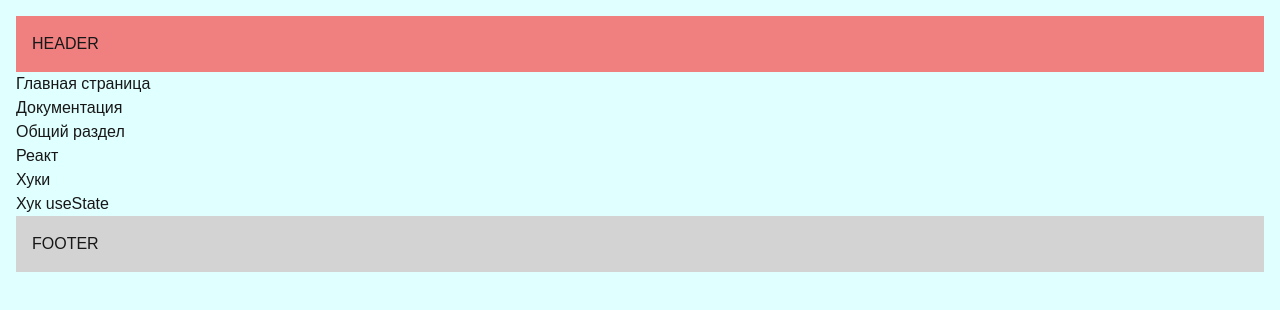
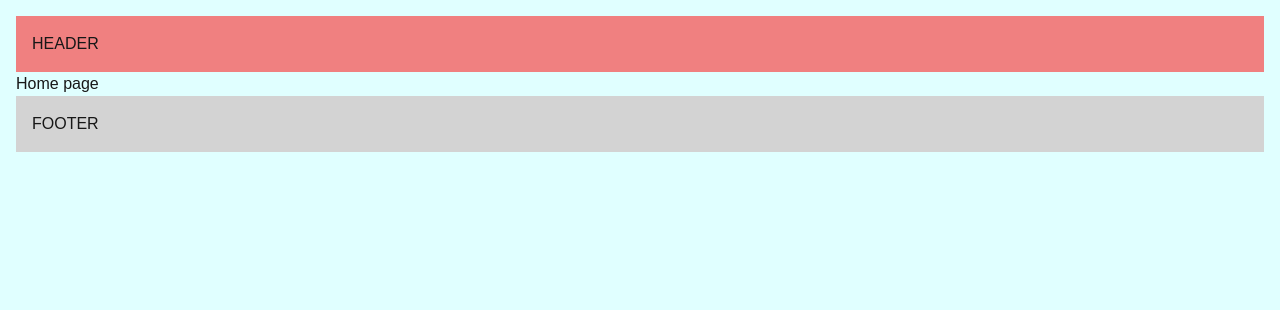
Before and after one commit to OlhaFedorets/next-app, a Next.js app: page / in a window 1280 px wide. Shown: the top 310 px of the page. Built offline with nearby package versions, Linux system fonts and the light colour scheme.

Commit message:
change app

```diff
--- a/src/app/page.tsx
+++ b/src/app/page.tsx
@@ -3,25 +3,48 @@ import Link from "next/link";
 export default function Home() {
 
     return (
-        <div>
-            <h1>Главная страница</h1>
-            <nav>
-                <h2>Документация</h2>
-                <ul>
-                    <li>
-                        <Link href="/docs">Общий раздел</Link>
-                    </li>
-                    <li>
-                        <Link href="/docs/react">Реакт</Link>
-                    </li>
-                    <li>
-                        <Link href="/docs/react/hooks">Хуки</Link>
-                    </li>
-                    <li>
-                        <Link href="docs/react/hooks/useState">Хук useState</Link>
-                    </li>
-                </ul>
-            </nav>
-        </div>
+        <div>Home page</div>
+
+
+
+        // <div>
+        //     <Link href="/articles/news?languange=ru">Читать по-русски</Link>
+        //     <br/>
+        //     <Link href="/articles/news?languange=en">Читать по-английски</Link>
+        //     <br/>
+        //     <Link href="/articles/news?languange=fr">Читать по-французски</Link>
+        //     <br/>
+        //     <Link href="/articles/news ?languange=de">Читать по-немецки</Link>
+        // </div>
+
+
+
+
+
+
+
+        // <div>
+        //     <h1>Главная страница</h1>
+        //     <nav>
+        //         <h2>Документация</h2>
+        //         <ul>
+        //             <li>
+        //                 <Link href="/about">На страницу о компнаии</Link>
+        //             </li>
+        //             <li>
+        //                 <Link href="/docs">Общий раздел</Link>
+        //             </li>
+        //             <li>
+        //                 <Link href="/docs/react">Реакт</Link>
+        //             </li>
+        //             <li>
+        //                 <Link href="/docs/react/hooks">Хуки</Link>
+        //             </li>
+        //             <li>
+        //                 <Link href="docs/react/hooks/useState">Хук useState</Link>
+        //             </li>
+        //         </ul>
+        //     </nav>
+        // </div>
     );
 }
```
